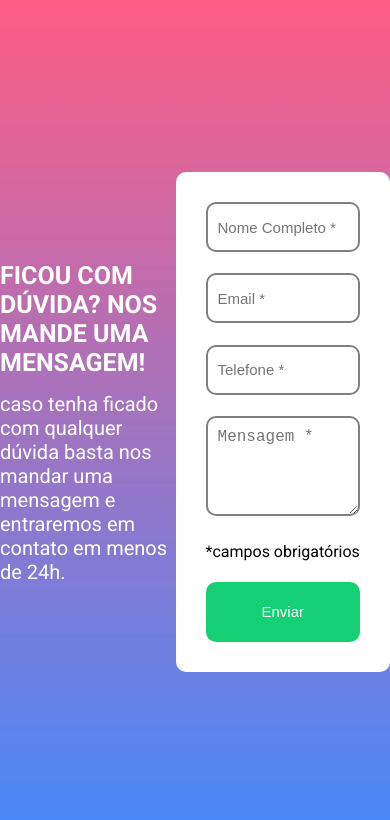
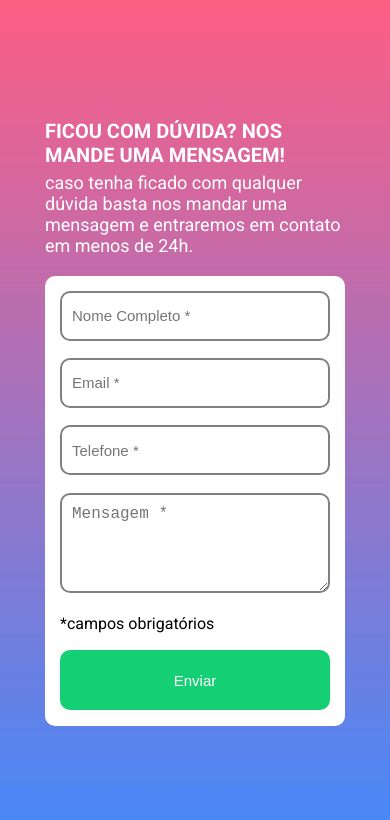
Before and after one commit to XAdamWarlockX/projeto-formulario-com-validacao, a website: page index.html in a window 390 px wide. Drawn offline with Linux system fonts and the light colour scheme.

Commit message:
Responsivo adicionado e Readme alterado

```diff
--- a/index.html
+++ b/index.html
@@ -12,6 +12,7 @@
 
     <link rel="stylesheet" href="src/css/reset.css">
     <link rel="stylesheet" href="src/css/style.css">
+    <link rel="stylesheet" href="src/css/responsive.css">
 </head>
 
 <body>
--- /dev/null
+++ b/src/css/responsive.css
@@ -0,0 +1,81 @@
+@media (max-width: 1200px) {
+    main{
+        /* display: flex; */
+        flex-direction: column;
+        /* padding: 20px; */
+        justify-content: center;
+    }
+
+    .comunicado{
+        /* color: #ffffff; */
+        width: 600px;
+        margin-bottom: 50px;
+    }
+
+    .comunicado .duvida{
+        font-size: 30px;
+        margin-bottom: 5px;
+    }
+
+    .comunicado .recado{
+        font-size: 25px;
+    }
+
+    .formulario{
+        width: 600px;
+        height: 500px;
+        /* padding: 30px; */
+    }
+}
+
+@media (max-width: 600px) {
+    main{
+        flex-direction: column;
+    }
+
+    .comunicado{
+        width: 350px;
+        margin-bottom: 30px;
+    }
+
+    .comunicado .duvida{
+        font-size: 25px;
+        margin-bottom: 10px;
+    }
+
+    .comunicado .recado{
+        font-size: 20px;
+    }
+
+    .formulario{
+        width: 350px;
+        height: 500px;
+    }
+}
+
+@media (max-width: 400px) {
+    main{
+        flex-direction: column;
+    }
+
+    .comunicado{
+        /* color: #ffffff; */
+        width: 300px;
+        margin-bottom: 20px;
+    }
+
+    .comunicado .duvida{
+        font-size: 20px;
+        margin-bottom: 5px;
+    }
+
+    .comunicado .recado{
+        font-size: 18px;
+    }
+
+    .formulario{
+        width: 300px;
+        height: 450px;
+        padding: 15px;
+    }
+}
--- a/src/ts/index.ts
+++ b/src/ts/index.ts
@@ -1,9 +1,8 @@
 const inputs = document.querySelectorAll(".input") as NodeListOf<HTMLInputElement>;
-
 const btnEnviar = document.querySelector(".btn-enviar") as HTMLButtonElement;
 
 inputs.forEach((campo) => {
- // Verifica se os campos foram preenchidos
+    // Verifica se os campos foram preenchidos
     campo.addEventListener("keyup", () => {
         if(campo.value !== ""){
             campo.classList.remove("campo-vazio")
@@ -13,8 +12,7 @@ inputs.forEach((campo) => {
             campo.classList.add("campo-vazio")
         }
     });
-
- // Varifica se tem algum campo vazio ao clicar para enviar
+    // Varifica se tem algum campo vazio ao clicar para enviar
     btnEnviar.addEventListener("click", () => {
         if (campo.value !== ""){
             campo.classList.remove("campo-vazio");
--- a/tsconfig.json
+++ b/tsconfig.json
@@ -4,6 +4,8 @@
     "target": "ES6",   // Compatibilidade com navegadores mais antigos
     "module": "ESNext", // Suporte a módulos ES (import/export)
   },
+  // Inclui arquivos que serão compilados
   "include": ["src/ts"], // Diretório onde estão os arquivos .ts
+  // Exclui arquivos que não podem ser compilados
   "exclude": ["node_modules"]
 }
```
Also changed, not shown: README.md, src/images/previa-desktop.gif (added), src/images/previa-mobile.gif (added), src/images/previa.png (deleted).
